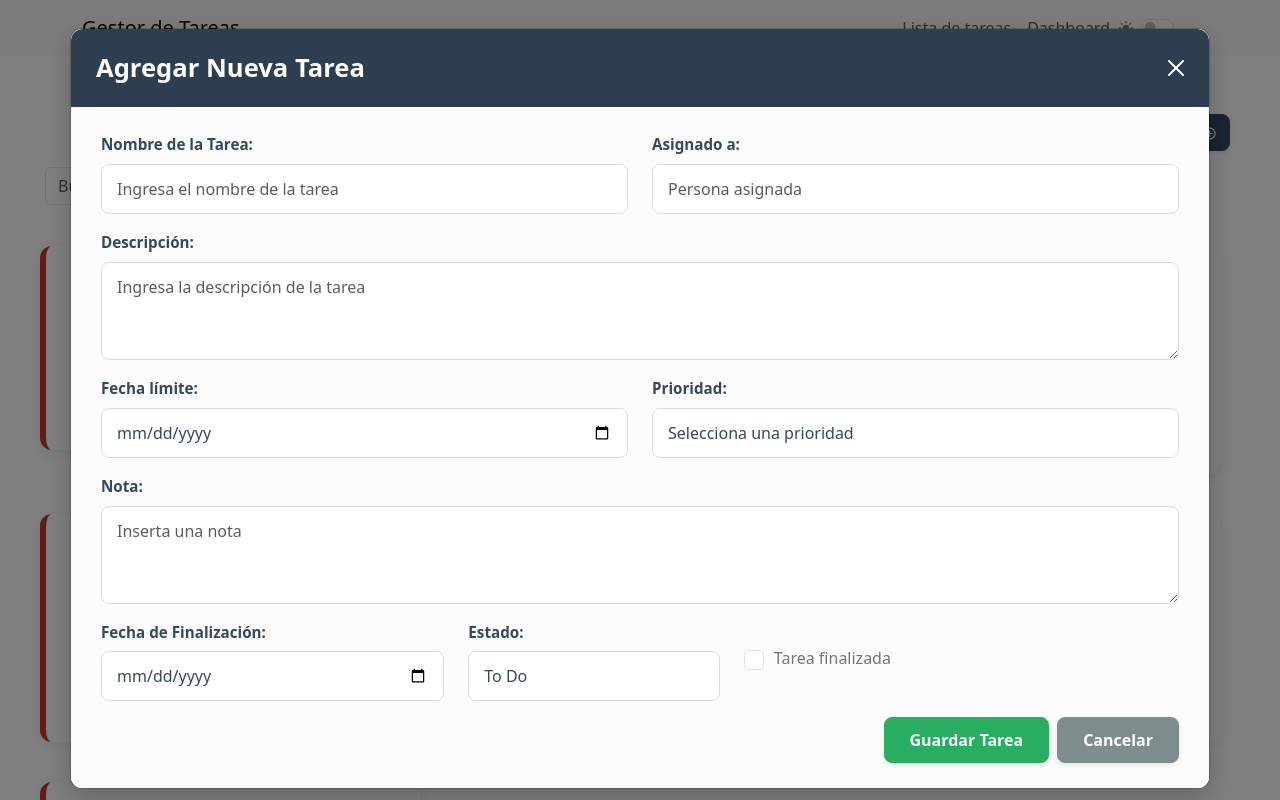
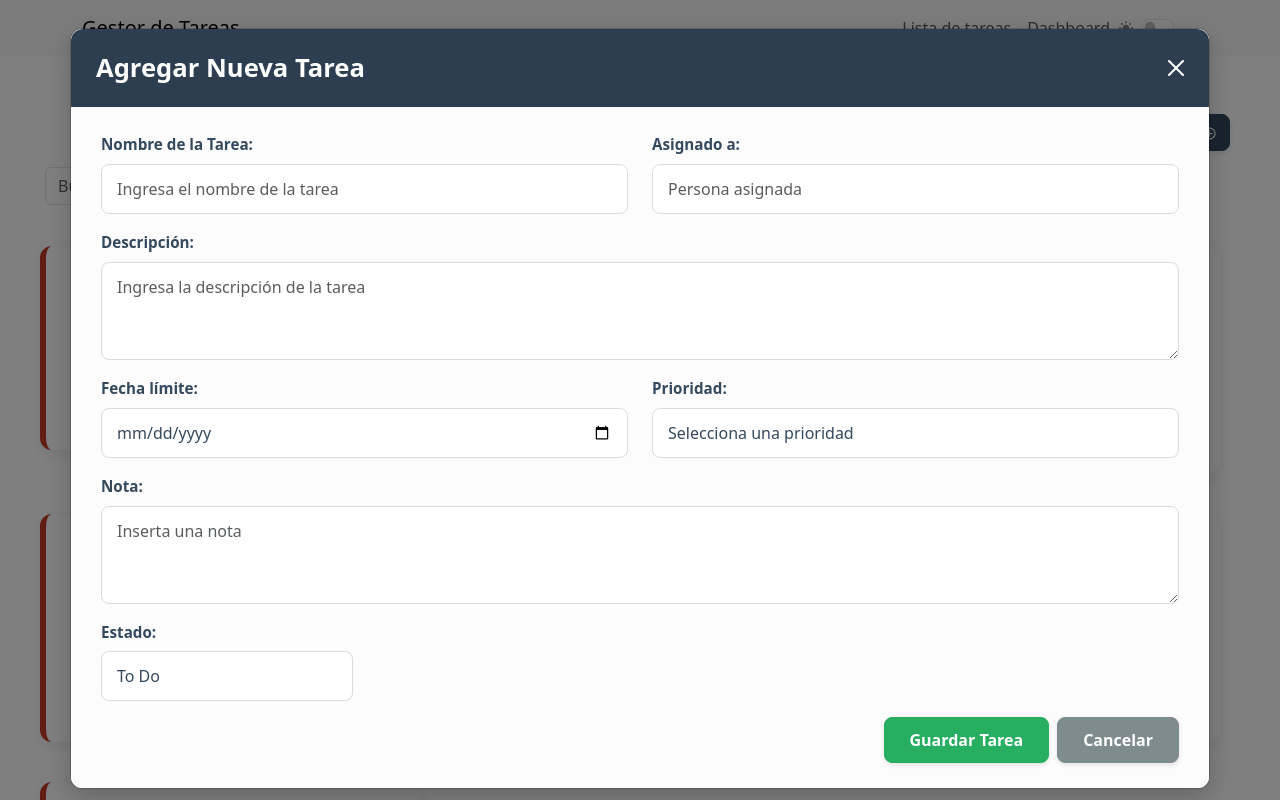
Before and after one commit to larajosed/ReactTodoList, a React (Create React App) app: page / in a window 1280 px wide. Both pictures are taken after a click on the button "Agregar tarea". Shown: the top 800 px of the page. Built offline with nearby package versions, Linux system fonts and the light colour scheme.

Commit message:
delete checkbox  and add status

```diff
--- a/src/components/TodoForm.js
+++ b/src/components/TodoForm.js
@@ -17,7 +17,6 @@ function TodoForm() {
   const { theme } = useContext(AppThemeContext);
   const [taskName, setTaskName] = useState("");
   const [assignedTo, setAssignedTo] = useState("");
-  const [completed, setCompleted] = useState(false);
   const [isEditing, setIsEditing] = useState(false);
   const [priority, setPriority] = useState("");
   const [description, setDescription] = useState("");
@@ -31,15 +30,25 @@ function TodoForm() {
     if (taskToEdit) {
       setTaskName(taskToEdit.taskName || "");
       setAssignedTo(taskToEdit.assignedTo || "");
-      setCompleted(taskToEdit.completed || false);
       setPriority(taskToEdit.priority || "");
       setDescription(taskToEdit.description || "");
       setNote(taskToEdit.note || "");
-      setCreationDate(taskToEdit.creationDate || "");
-      setDueDate(taskToEdit.dueDate || "");
-      setCompletionDate(taskToEdit.completionDate || "");
-      setStatus(taskToEdit.status || "");
-
+      setCreationDate(
+        taskToEdit.creationDate
+          ? new Date(taskToEdit.creationDate).toISOString().slice(0, 10)
+          : ""
+      );
+      setDueDate(
+        taskToEdit.dueDate
+          ? new Date(taskToEdit.dueDate).toISOString().slice(0, 10)
+          : ""
+      );
+      setCompletionDate(
+        taskToEdit.completionDate
+          ? new Date(taskToEdit.completionDate).toISOString().slice(0, 10)
+          : ""
+      );
+      setStatus(taskToEdit.status || "To Do");
       setIsEditing(true);
     } else {
       resetTaskFields();
@@ -48,20 +57,21 @@ function TodoForm() {
   }, [taskToEdit]);
 
   const addTask = () => {
+    const isCompleted = status === "Done";
     let taskData = {
       taskName: taskName,
-      completed: completed,
+      completed: isCompleted,
       status: status,
       assignedTo: assignedTo,
       priority: priority,
       description: description,
       note: note,
       dueDate: dueDate,
-      completionDate: completed ? new Date().toISOString() : null,
+      completionDate: isCompleted ? new Date().toISOString() : null,
     };
 
     if (!isEditing) {
-      taskData.creationDate = new Date().toISOString().slice(0, 10);
+      taskData.creationDate = new Date().toISOString();
     }
     if (isEditing && taskToEdit.id) {
       taskData = { ...taskData, id: taskToEdit.id };
@@ -78,13 +88,13 @@ function TodoForm() {
   const resetTaskFields = () => {
     setTaskName("");
     setAssignedTo("");
-    setCompleted(false);
     setPriority("");
     setDescription("");
     setNote("");
     setCreationDate("");
     setDueDate("");
     setCompletionDate("");
+    setStatus("To Do");
   };
 
   const handleCloseModal = () => {
@@ -177,16 +187,31 @@ function TodoForm() {
               onChange={(e) => setNote(e.target.value)}
             />
           </Form.Group>
-
+          {isEditing && (
+            <>
               <Form.Group className="col-md-4 mb-3">
-            <Form.Label className="title">Fecha de Finalización:</Form.Label>
+                <Form.Label className="title">Fecha de Creación:</Form.Label>
+                <Form.Control
+                  type="date"
+                  className="input-background"
+                  value={creationDate}
+                  readOnly
+                />
+              </Form.Group>
+              <Form.Group className="col-md-4 mb-3">
+                <Form.Label className="title">
+                  Fecha de Finalización:
+                </Form.Label>
                 <Form.Control
                   type="date"
                   className="input-background"
                   value={completionDate}
-              onChange={(e) => setCompletionDate(e.target.value)}
+                  readOnly
                 />
               </Form.Group>
+            </>
+          )}
+
           <Form.Group className="col-md-3 mb-3">
             <Form.Label className="title">Estado:</Form.Label>
             <Form.Control
@@ -200,14 +225,6 @@ function TodoForm() {
               <option value="Doing">Doing</option>
               <option value="Done">Done</option>
             </Form.Control>
-          </Form.Group>
-          <Form.Group className="col-md-4 mb-3 d-flex align-items-center">
-            <Form.Check
-              type="checkbox"
-              label="Tarea finalizada"
-              checked={completed}
-              onChange={(e) => setCompleted(e.target.checked)}
-            />
           </Form.Group>
 
           <div className="col-12 text-end">
```
Lines whose indentation alone changed are shown as unchanged.
